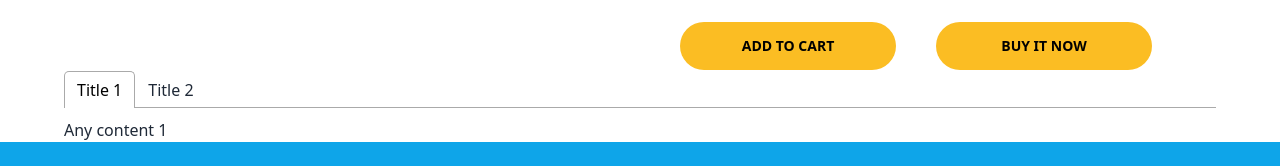
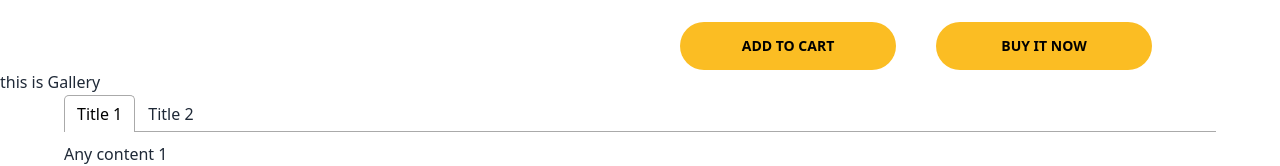
Before and after one commit to shakilahmedshuvo/Kids-toy-world-client, a React (Vite) app: page / in a window 1280 px wide. Shown: the part 1951-2117 px from the top of the page. Built offline with nearby package versions, Linux system fonts and the light colour scheme; no server answers.

Commit message:
show toast in the login page and add others styles

```diff
--- a/src/App.jsx
+++ b/src/App.jsx
@@ -8,4 +8,4 @@ function App() {
   )
 }
 
-export default App
+export default App;
--- /dev/null
+++ b/src/Components/Gallery/Gallery.jsx
@@ -0,0 +1,11 @@
+
+
+const Gallery = () => {
+    return (
+        <div>
+            this is Gallery
+        </div>
+    );
+};
+
+export default Gallery;
--- a/src/Components/Header/NavBar.jsx
+++ b/src/Components/Header/NavBar.jsx
@@ -50,7 +50,7 @@ const NavBar = () => {
                             </Link>
                         </li>
                         {/* tooltip show and the profile picture */}
-                        <div className="tooltip tooltip-warning tooltip-bottom" data-tip={user.email}>
+                        <div className="tooltip tooltip-warning tooltip-bottom" data-tip={user.displayName}>
                             <img
                                 className="w-10 h-10 rounded-full"
                                 src=
--- a/src/Components/Home/Home.jsx
+++ b/src/Components/Home/Home.jsx
@@ -1,10 +1,12 @@
 import CustomerToys from "../CustomerToys/CustomerToys";
+import Gallery from "../Gallery/Gallery";
 import ToyTabs from "../ToyTabs/ToyTabs";
 
 const Home = () => {
     return (
         <div>
             <CustomerToys></CustomerToys>
+            <Gallery></Gallery>
             <ToyTabs></ToyTabs>
         </div>
     );
--- a/src/Components/Login/Login.jsx
+++ b/src/Components/Login/Login.jsx
@@ -30,6 +30,7 @@ const Login = () => {
 
         })
             .catch(error => {
+                toast.error('Wrong Password')
                 console.log(error);
             })
         // reset the from
--- a/src/main.jsx
+++ b/src/main.jsx
@@ -34,7 +34,7 @@ const router = createBrowserRouter([
       {
         path: '/registration',
         element: <Registration></Registration>
-      }
+      },
     ]
   },
 ]);
```
